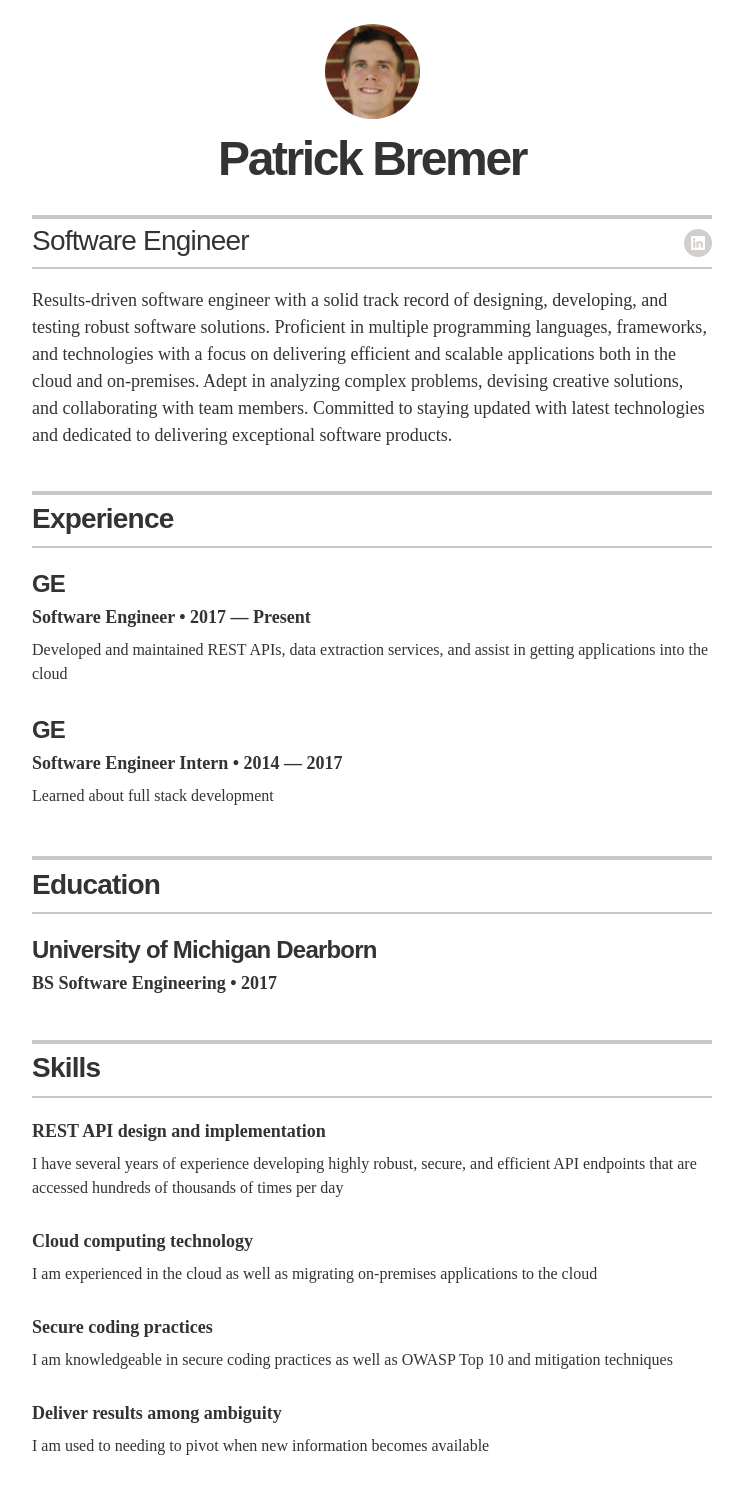
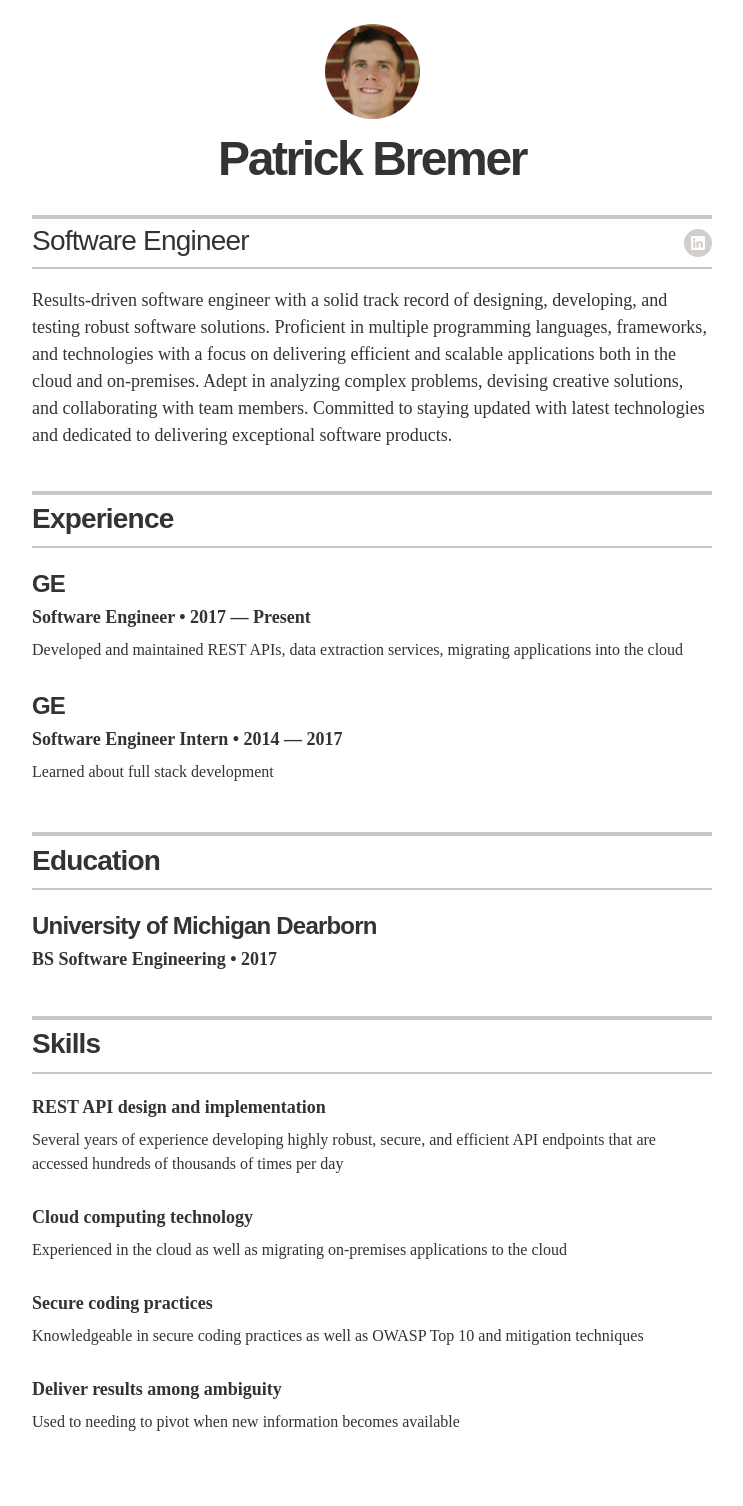
Before and after one commit to pbremer/pbremer.github.io, a Jekyll site: the page built from index.html, in a window 1280 px wide. Shown: the whole page, without its empty margins (268-1011 px from the left). Built offline with Jekyll 4.4.1, drawn with Linux system fonts in a browser that asks for light colours; after the commit the page ends 1482 px from its top, so only the background shows below that.

Commit message:
fixed language in experience and skills

```diff
--- a/_data/experience.yml
+++ b/_data/experience.yml
@@ -3,7 +3,7 @@
 - company: GE
   position: Software Engineer
   duration: 2017 &mdash; Present
-  summary: Developed and maintained REST APIs, data extraction services, and assist in getting applications into the cloud
+  summary: Developed and maintained REST APIs, data extraction services, migrating applications into the cloud
 
 # Director of Digital Stratgy
 - company: GE
--- a/_data/skills.yml
+++ b/_data/skills.yml
@@ -1,12 +1,12 @@
 # Skills
 - skill: REST API design and implementation
-  description: I have several years of experience developing highly robust, secure, and efficient API endpoints that are accessed hundreds of thousands of times per day
+  description: Several years of experience developing highly robust, secure, and efficient API endpoints that are accessed hundreds of thousands of times per day
 
 - skill: Cloud computing technology
-  description: I am experienced in the cloud as well as migrating on-premises applications to the cloud
+  description: Experienced in the cloud as well as migrating on-premises applications to the cloud
 
 - skill: Secure coding practices
-  description: I am knowledgeable in secure coding practices as well as OWASP Top 10 and mitigation techniques
+  description: Knowledgeable in secure coding practices as well as OWASP Top 10 and mitigation techniques
 
 - skill: Deliver results among ambiguity
-  description: I am used to needing to pivot when new information becomes available
+  description: Used to needing to pivot when new information becomes available
```
